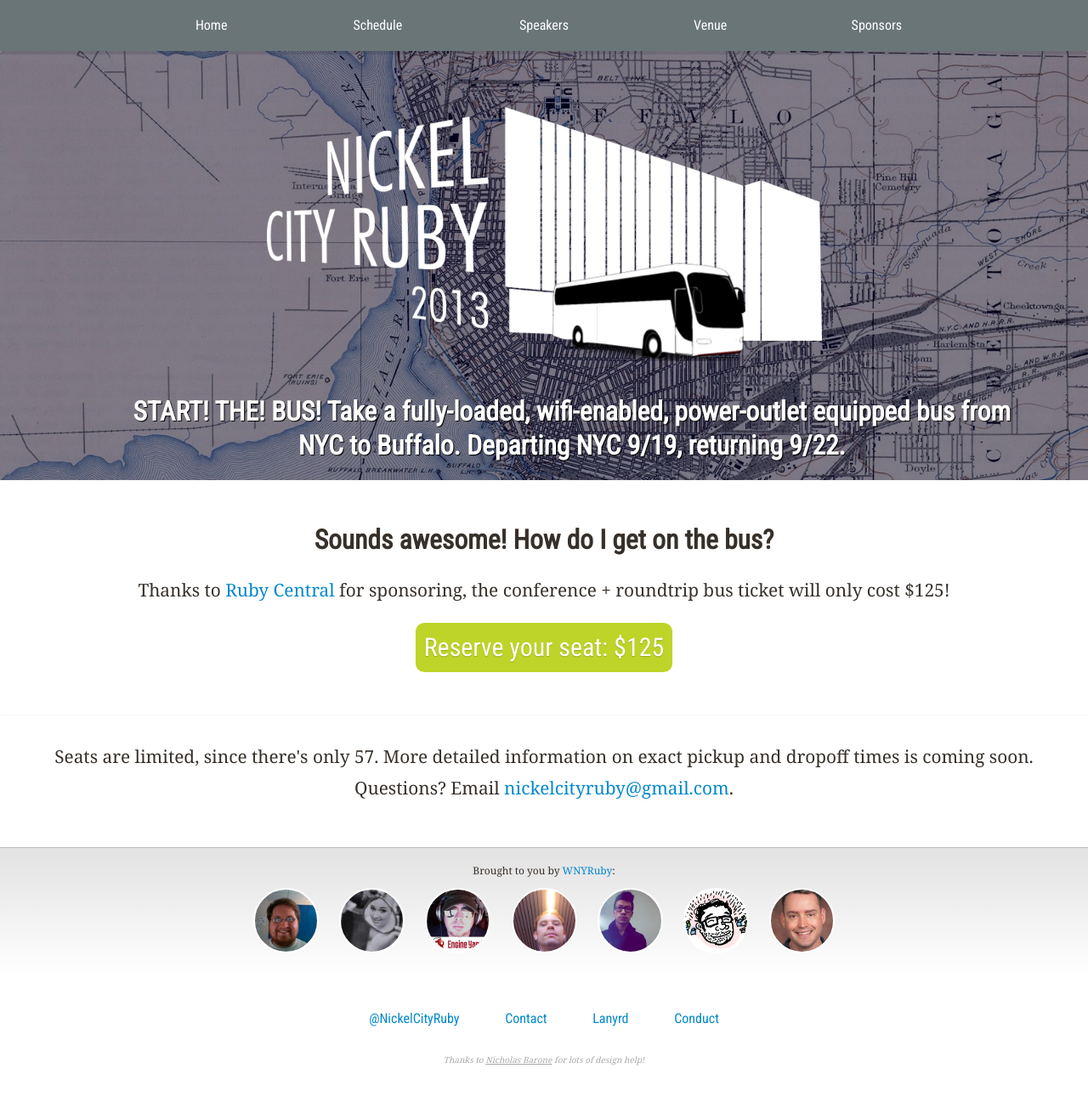
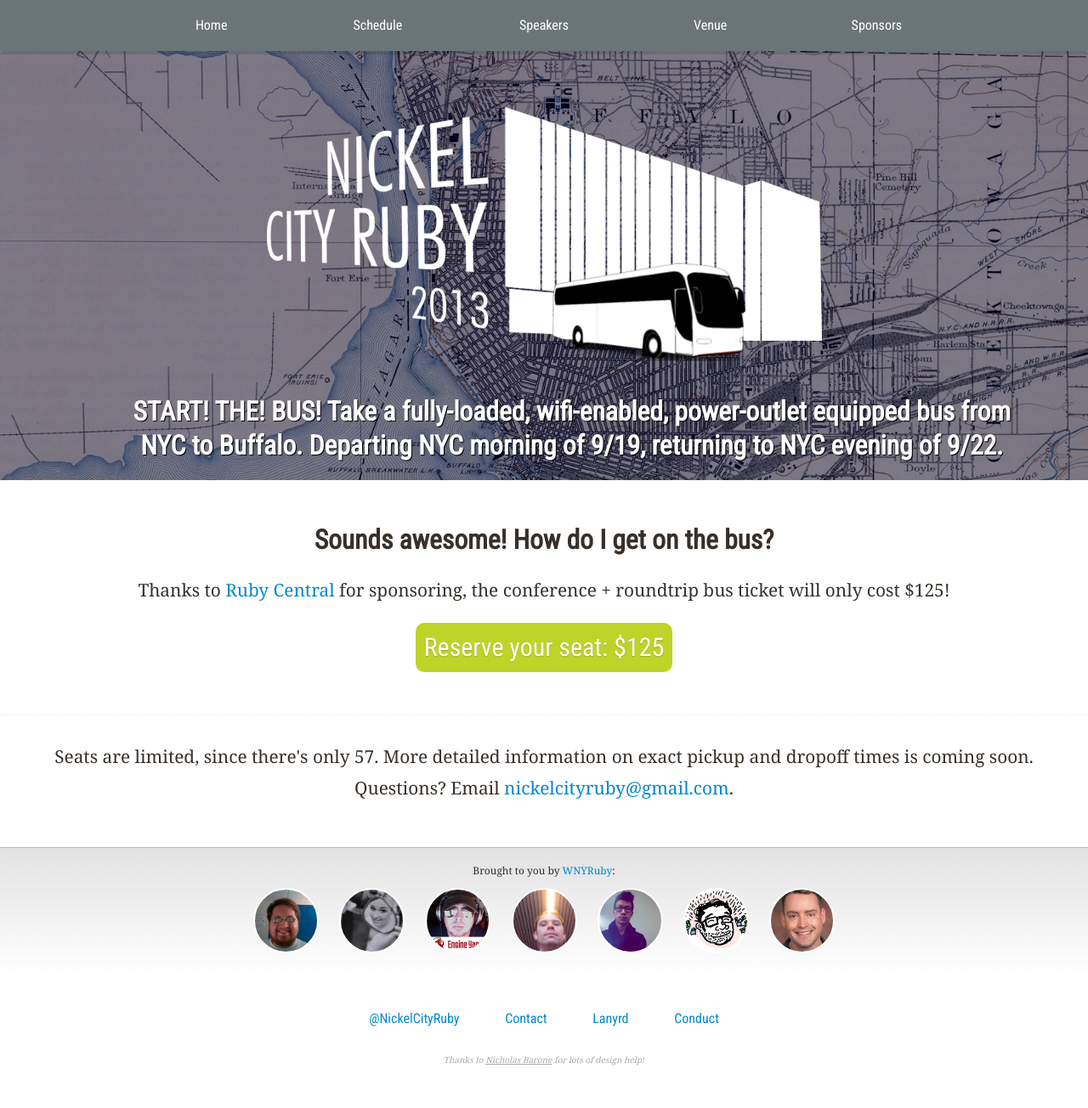
Before and after one commit to nysmakers/nysmakers.github.io, a Jekyll site: the page built from bus/index.html, in a window 1280 px wide. Shown: the whole page at 85% size. Built offline with Jekyll 4.4.1, drawn with Linux system fonts in a browser that asks for light colours; comment, search, counter and statistics services are not loaded.

Commit message:
Update times of day

```diff
--- a/bus/index.html
+++ b/bus/index.html
@@ -17,8 +17,8 @@
   <h1 class="span8 offset2"><a href="/" title="Nickel City Ruby"><img src="/images/ncr-logo-bus.png" /></a></h1>
 
   <h2 class="span10 offset1">
-    START! THE! BUS! Take a fully-loaded, wifi-enabled, power-outlet equipped bus from NYC to Buffalo. Departing NYC 9/19, returning 9/22.
 
+    START! THE! BUS! Take a fully-loaded, wifi-enabled, power-outlet equipped bus from NYC to Buffalo. Departing NYC morning of 9/19, returning to NYC evening of 9/22.
   </h2>
 </section>
 
```
